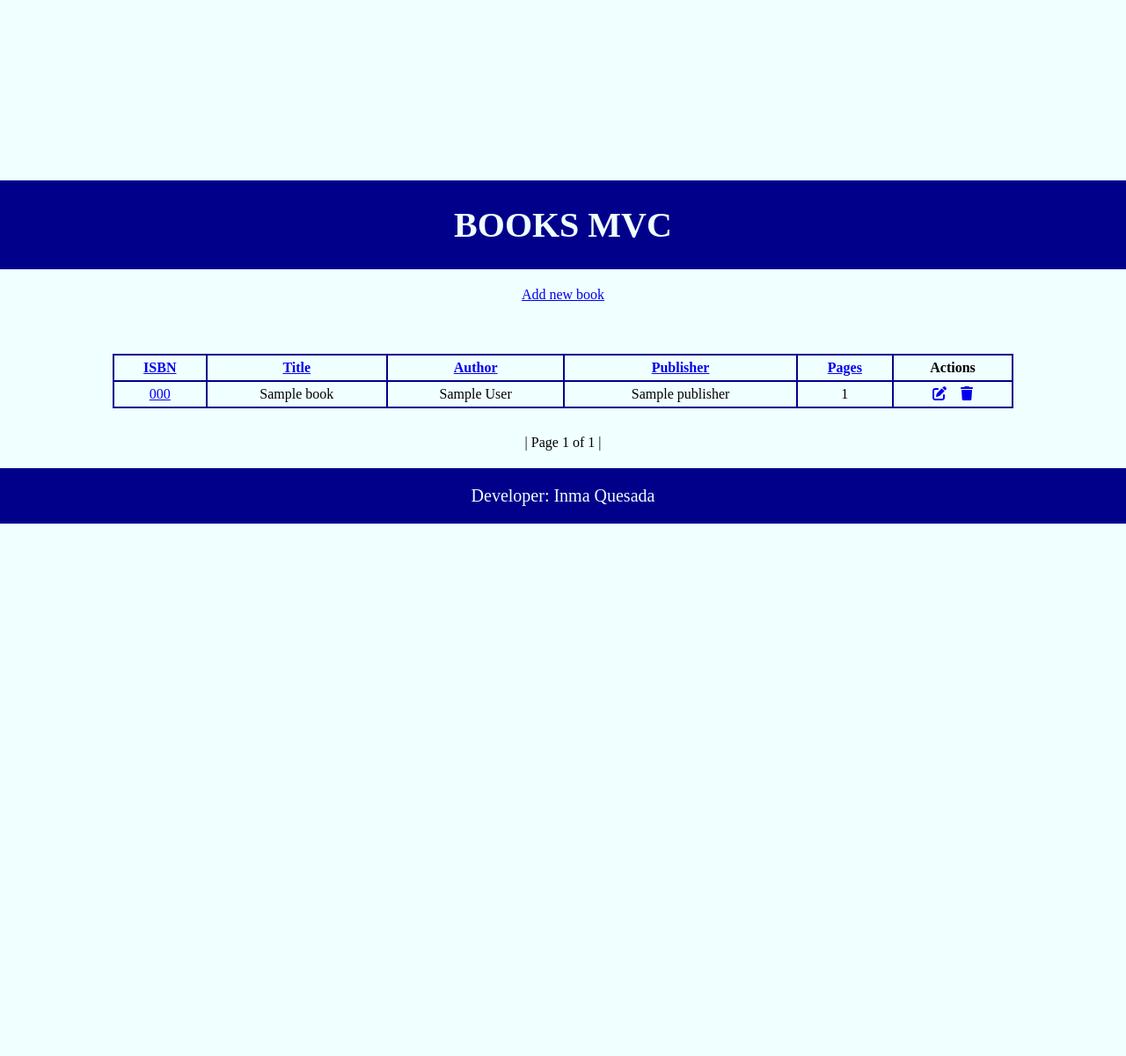
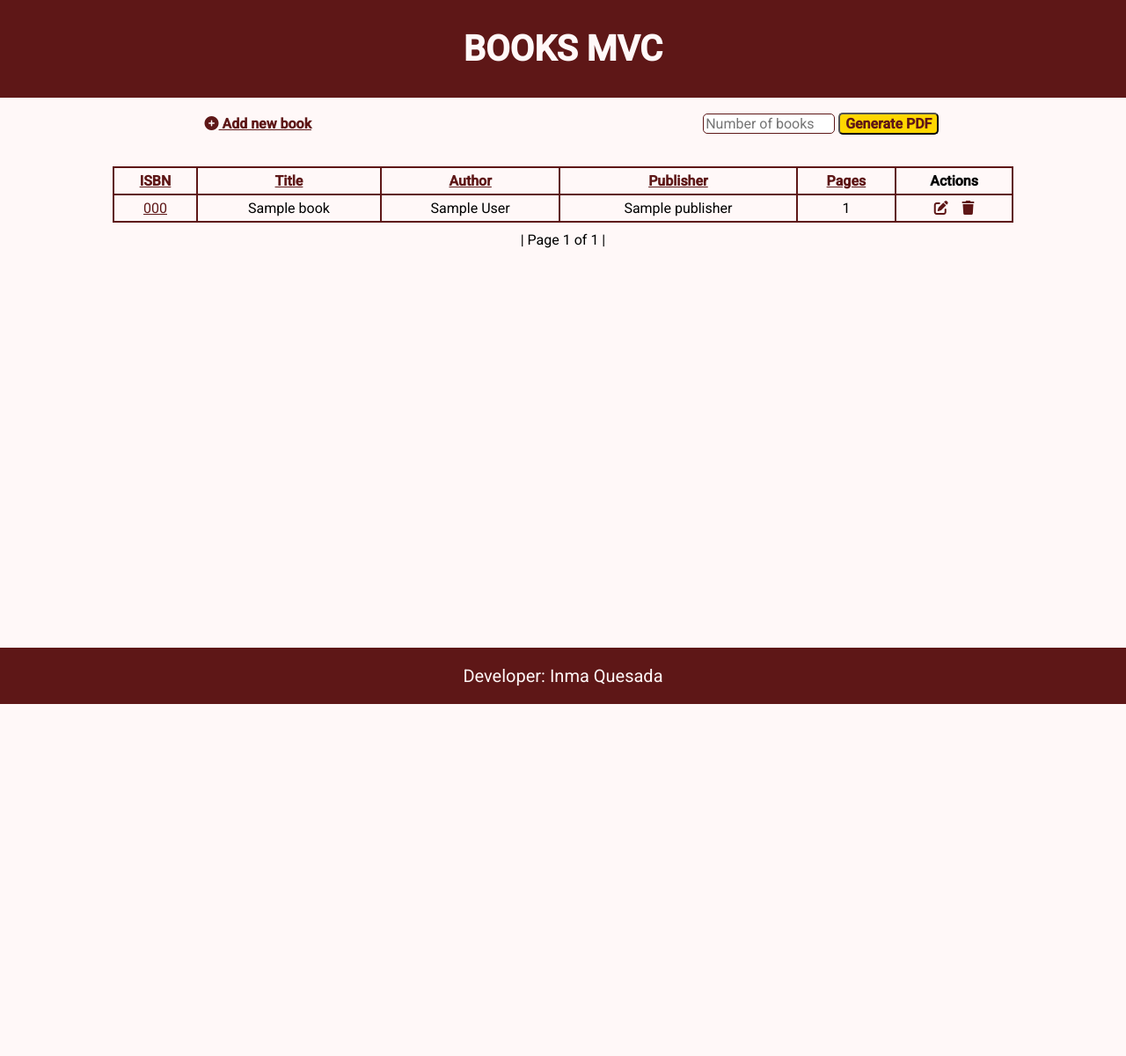
Before and after one commit to iquetir858/books_mvc, a PHP site: template view/books.php in a window 1280 px wide. Shown: the whole page at 88% size. Before the commit the page ends 595 px from the top, so only its background shows below. Run offline with PHP 8.4, Linux system fonts and the light colour scheme; the template is opened without the code that fills it: most values are stand-ins (such as "Sample title", 1, 10 or a date in 2020); some libraries are stand-ins or nearby versions.

Commit message:
pdf interface pt1

```diff
--- a/view/books.php
+++ b/view/books.php
@@ -11,40 +11,70 @@
     <style>
         * {
             box-sizing: border-box;
+            font-family: Roboto;
         }
 
         body {
-            background-color: azure;
+            background-color: #fff8f8;
             text-align: center;
-            display: flex;
-            flex-direction: column;
-            justify-content: center;
-            min-height: 100vh;
+            min-height: 150vh;
             margin: 0; /*Elimina los espacios del footer*/
         }
 
         table {
             width: 80%;
-            margin: 20px auto;
-            border: 2px solid darkblue;
+            margin: auto;
+            border: 2px solid #5e1717;
             border-collapse: collapse;
         }
 
         th, td {
             padding: 5px;
-            border: 2px solid darkblue;
+            border: 2px solid #5e1717;
+        }
+
+        a {
+            color: #5e1717;
         }
 
         a:hover, a:visited:hover {
-            color: deeppink;
+            color: darkgoldenrod;
         }
 
         a:visited {
-            color: purple;
+            color: #5e1717;
+        }
+
+        #operations {
+            display: flex;
+            flex-direction: row;
+            justify-content: space-around;
+            align-items: center;
+        }
+
+        #pdf input {
+            border: 1px solid #5e1717;
+            border-radius: 5px;
+            font-size: 16px;
+            width: 150px;
+        }
+
+        #pdf button {
+            font-weight: bold;
+            color: #5e1717;
+            background-color: gold;
+            border-radius: 5px;
+            font-size: 16px;
+        }
+        #pdf button:hover{
+            color: gold;
+            background-color: #5e1717;
         }
 
         #newBook {
             margin: 20px;
+            font-size: 16px;
+            font-weight: bold;
         }
 
         #pagination {
@@ -53,17 +83,33 @@
 
         header, footer {
             margin: 0;
-            padding: 0;
             width: 100%;
-            background-color: darkblue;
+            background-color: #5e1717;
             font-size: 20px;
-            color: azure;
+            color: #fff8f8;
+        }
+
+        header {
+            position: relative;
+            top: 0;
+            padding: 5px 0px 5px 0px;
+        }
+
+        footer {
+            position: fixed;
+            bottom: 0;
         }
     </style>
 </head>
 <body>
 <header><h1>BOOKS MVC</h1></header>
-<div id="newBook"><a href="index.php?op=new">Add new book</a></div>
+<div id="operations">
+    <div id="newBook"><a href="index.php?op=new"><i class="fa-solid fa-circle-plus"></i> Add new book</a></div>
+    <div id="pdf">
+        <input type="number" placeholder="Number of books" name="nbooks" min="1">
+        <button>Generate PDF</button>
+    </div>
+</div>
 <br>
 <table class="books" border="0" cellpadding="0" cellspacing="0">
     <thead>
```
